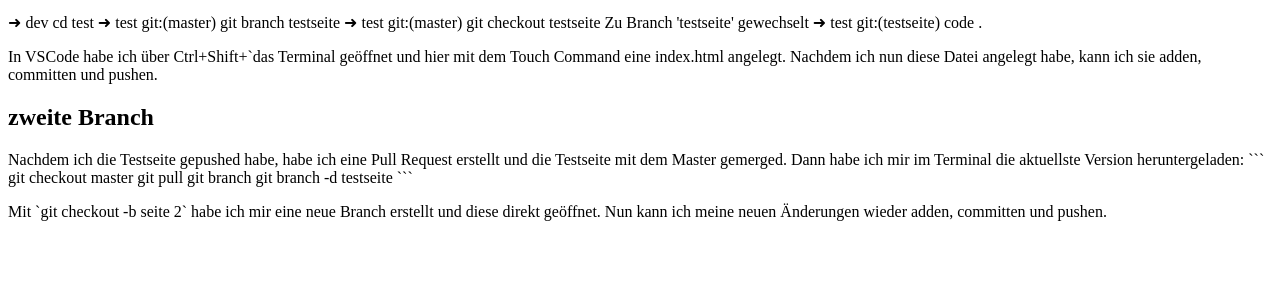
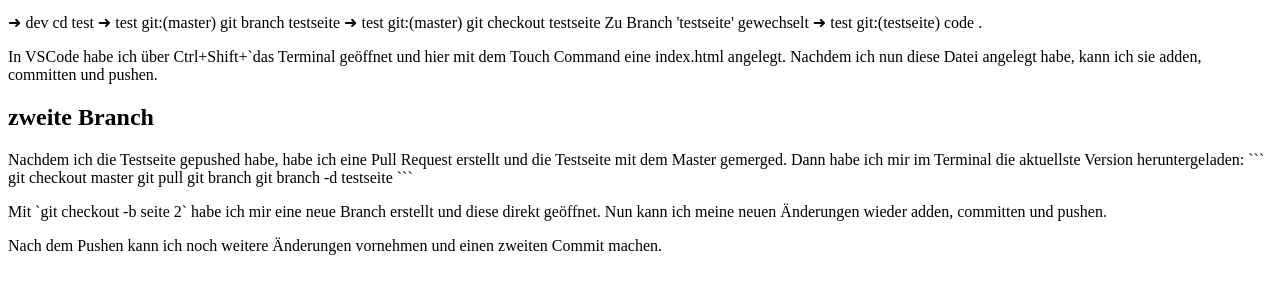
Before and after one commit to kschmitz123/test, a plain HTML site: page index.html in a window 1280 px wide. Shown: the part 101-394 px from the top of the page. Drawn offline with Linux system fonts and the light colour scheme.

Commit message:
Add more text

````diff
--- a/index.html
+++ b/index.html
@@ -30,5 +30,7 @@
         ```
     </p>
     <p>Mit `git checkout -b seite 2` habe ich mir eine neue Branch erstellt und diese direkt geöffnet. Nun kann ich meine neuen Änderungen wieder adden, committen und pushen.</p>
+
+<p>Nach dem Pushen kann ich noch weitere Änderungen vornehmen und einen zweiten Commit machen.</p>
 </body>
 </html>
````
